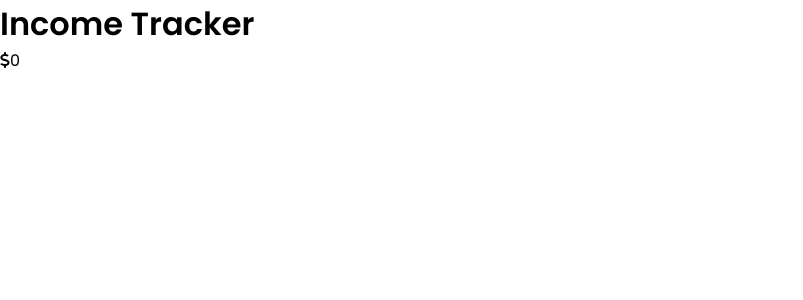
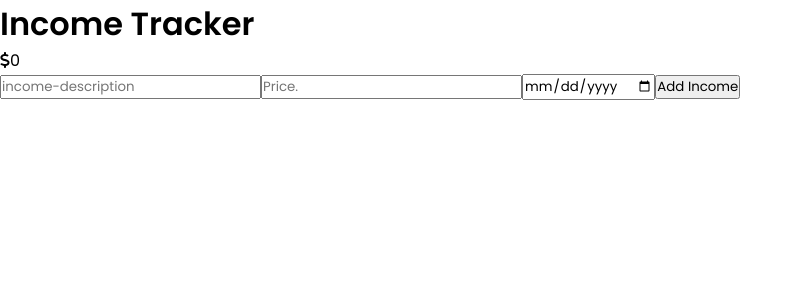
Before and after one commit to mirayatech/income-tracker, a React (Create React App) app in the folder income-react/: page / in a window 1280 px wide. Shown: the top 300 px of the page, without its empty margins (0-803 px from the left). Built offline with nearby package versions, Linux system fonts and the light colour scheme.

Commit message:
create income from

```diff
--- a/income-react/src/App.js
+++ b/income-react/src/App.js
@@ -1,5 +1,6 @@
 import React, { useState, useEffect } from "react";
 import Header from "./components/Header";
+import IncomeForm from "./components/IncomeForm";
 
 function App() {
   // Array of incomes
@@ -10,6 +11,7 @@ function App() {
   return (
     <div className="App">
       <Header totalIncome={totalIncome} />
+      <IncomeForm income={income} setIncome={setIncome} />
     </div>
   );
 }
--- /dev/null
+++ b/income-react/src/components/IncomeForm.js
@@ -0,0 +1,21 @@
+import React from "react";
+
+function IncomeForm(income, setIncome) {
+  return (
+    <form className="income-form">
+      <div className="form-inner">
+        <input
+          type="text"
+          name="desc"
+          id="desc"
+          placeholder="income-description"
+        />
+        <input type="number" name="price" id="price" placeholder="Price." />
+        <input type="date" name="date" id="date" placeholder="income date..." />
+        <input type="submit" value="Add Income" />
+      </div>
+    </form>
+  );
+}
+
+export default IncomeForm;
```
